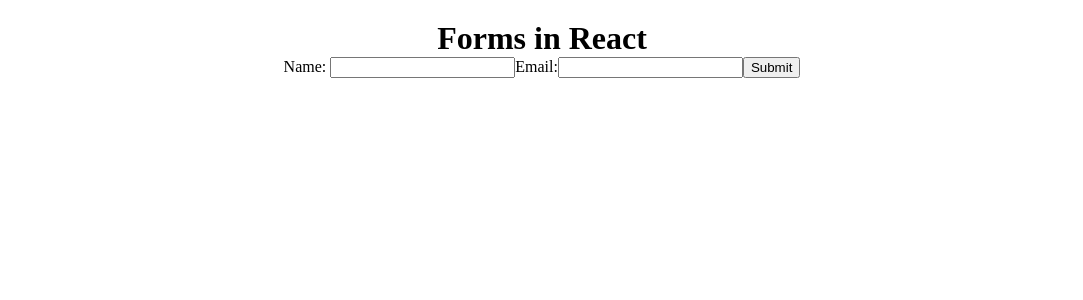
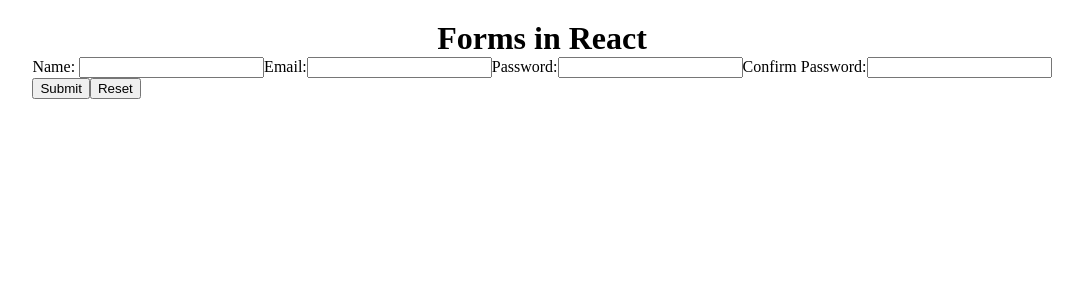
Before and after one commit to angiepolitte/forms-react, a React (Vite) app: page / in a window 1280 px wide. Shown: the top 300 px of the page, without its empty margins (98-1181 px from the left). Built offline with nearby package versions, Linux system fonts and the light colour scheme.

Commit message:
form reset, custom validation

```diff
--- a/src/App.jsx
+++ b/src/App.jsx
@@ -6,9 +6,30 @@ function App() {
   const {
     register,
     handleSubmit,
+    watch,
     formState: { errors },
-  } = useForm();
-  const onSubmit = (data) => console.log(data);
+    reset,
+    validate,
+  } = useForm({
+    mode: "onChange",
+  });
+  const existingUsernames = ["admin", "user123", "john"];
+  const checkIfUsernameExist = async (username) => {
+    await new Promise((resolve) => setTimeout(resolve, 1000));
+    return existingUsernames.includes(username);
+  };
+
+  const onSubmit = (data) => {
+    console.log(data);
+    reset();
+  };
+
+  const validateName = (value) => {
+    if (value !== "admin") {
+      return "Only admin is allowed";
+    }
+    return true;
+  };
 
   return (
     <div>
@@ -19,10 +40,21 @@ function App() {
           {/* <input {...register("name", { required: true, minLength: 2 })} /> */}
           <input
             {...register("name", {
-              required: "Name is required",
+              required: true,
               minLength: {
                 value: 2,
                 message: "Name should be at least 2 chars",
+              },
+              // validate: validateName,
+              validate: {
+                notAdmin: (value) =>
+                  value !== "admin" || "Admin is not allowed",
+                isNotNumber: (value) =>
+                  isNaN(value) || "Name cannot be a number",
+                checkUsername: async (value) => {
+                  const exist = await checkIfUsernameExist(value);
+                  return !exist || "Username already taken";
+                },
               },
             })}
           />
@@ -39,7 +71,36 @@ function App() {
           />
         </label>
         {errors.email && <p>Email is required</p>}
+
+        <label>
+          Password:
+          <input
+            type="password"
+            {...register("password", {
+              required: true,
+              minLength: 2,
+            })}
+          ></input>
+        </label>
+        {errors.password && <p>{errors.password.message}</p>}
+        <label>
+          Confirm Password:
+          <input
+            type="password"
+            {...register("confirmPassword", {
+              required: true,
+              minLength: 2,
+              validate: (value) =>
+                value === watch("password") || "Passwords do not match",
+            })}
+          ></input>
+        </label>
+        {errors.confirmPassword && <p>{errors.confirmPassword.message}</p>}
+        <br />
         <button type="submit">Submit</button>
+        <button type="button" onClick={() => reset()}>
+          Reset
+        </button>
       </form>
     </div>
   );
```
